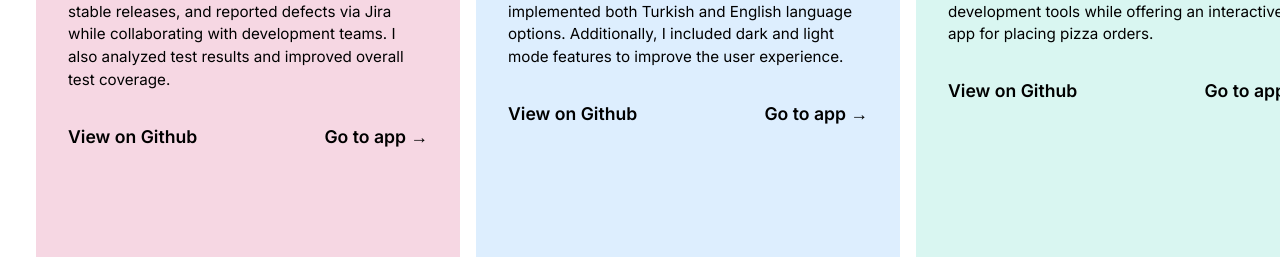
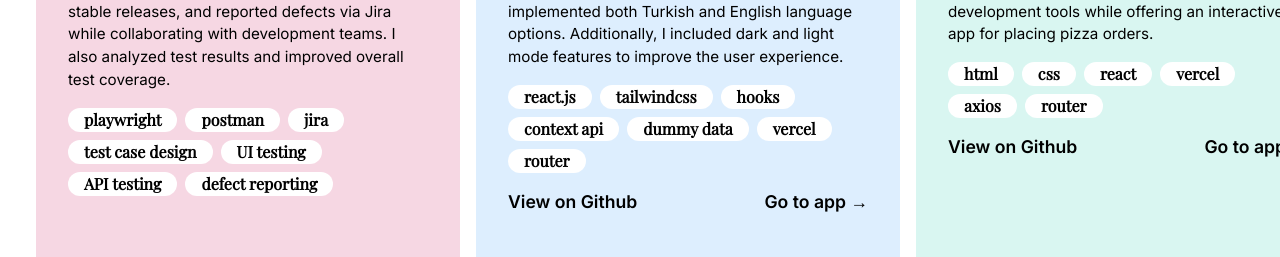
Before and after one commit to EzgiUOztuna/Personal-Website, a React (Vite) app: page / in a window 1280 px wide. Shown: the part 2765-3022 px from the top of the page. Built offline with nearby package versions, Linux system fonts and the light colour scheme; grey boxes are pictures that could not be loaded.

Commit message:
Update Projects.jsx

```diff
--- a/src/components/Projects.jsx
+++ b/src/components/Projects.jsx
@@ -38,13 +38,13 @@ export default function Projects() {
                                           lg:w-[22.5rem]
                                           xl:w-[22.5rem]">{item.definition}</p>
 
-                            {item.technologies?.length > 0 && (
+                            {item.skills?.length > 0 && (
                                 <div className="flex gap-2 flex-wrap font-playfair font-bold justify-start">
-                                    {item.technologies.map((tech, techIndex) => (
-                                        <p key={techIndex} className={`border-0 border-white rounded-full px-4 bg-white text-[0.8rem] ${darkMode ? "dark:bg-[#525252] text-white" : ""}
+                                    {item.skills.map((skill, skillIndex) => (
+                                        <p key={skillIndex} className={`border-0 border-white rounded-full px-4 bg-white text-[0.8rem] ${darkMode ? "dark:bg-[#525252] text-white" : ""}
                                         lg:text-base
                                         xl:text-base`}>
-                                            {tech}
+                                            {skill}
                                         </p>
                                     ))}
                                 </div>
@@ -53,11 +53,16 @@ export default function Projects() {
                             <div className="flex justify-between font-inter font-semibold text-[1rem] mb-0 pt-4 text-left
                                             lg:text-[1.1rem] lg:mb-16
                                             xl:text-[1.1rem] xl:mb-16">
-                                <a href={item.githubLink} target="_blank">
-                                    <button>{words.viewGit}</button></a>
-
-                                <a href={item.appLink} target="_blank">
-                                    <button>{words.goApp}<span> &#8594;</span></button></a>
+                                {item.githubLink && (
+                                    <a href={item.githubLink} target="_blank">
+                                        <button>{words.viewGit}</button>
+                                    </a>
+                                )}
+                                {item.appLink && (
+                                    <a href={item.appLink} target="_blank">
+                                        <button>{words.goApp}<span> &#8594;</span></button>
+                                    </a>
+                                )}
                             </div>
                             <img className="absolute top-[27rem] left-0
                                             lg:top-[28.85rem]
```
